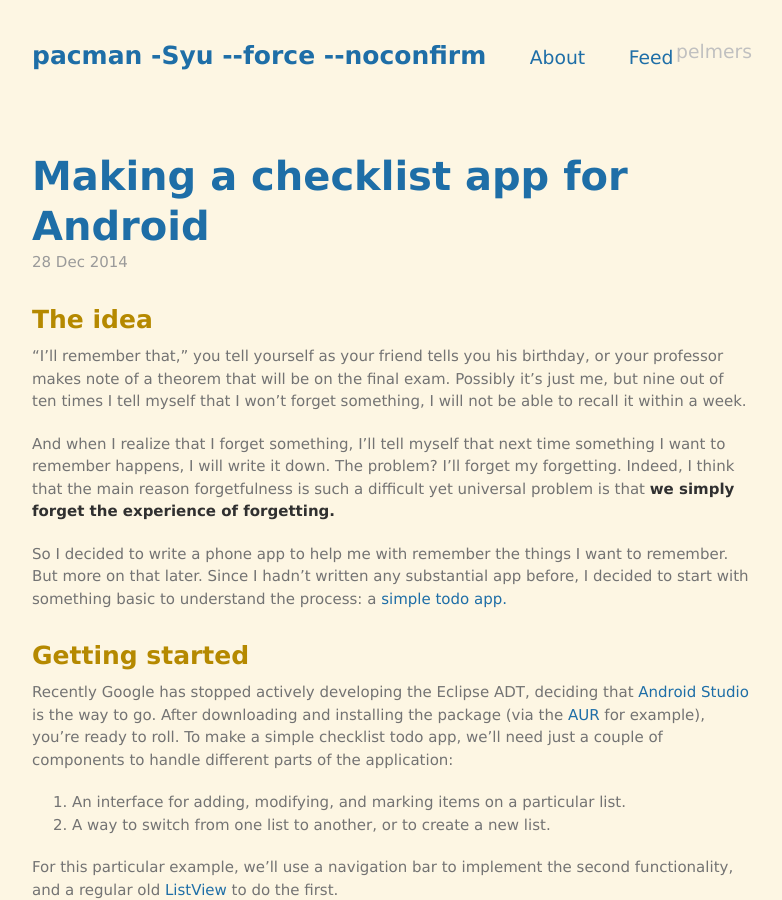
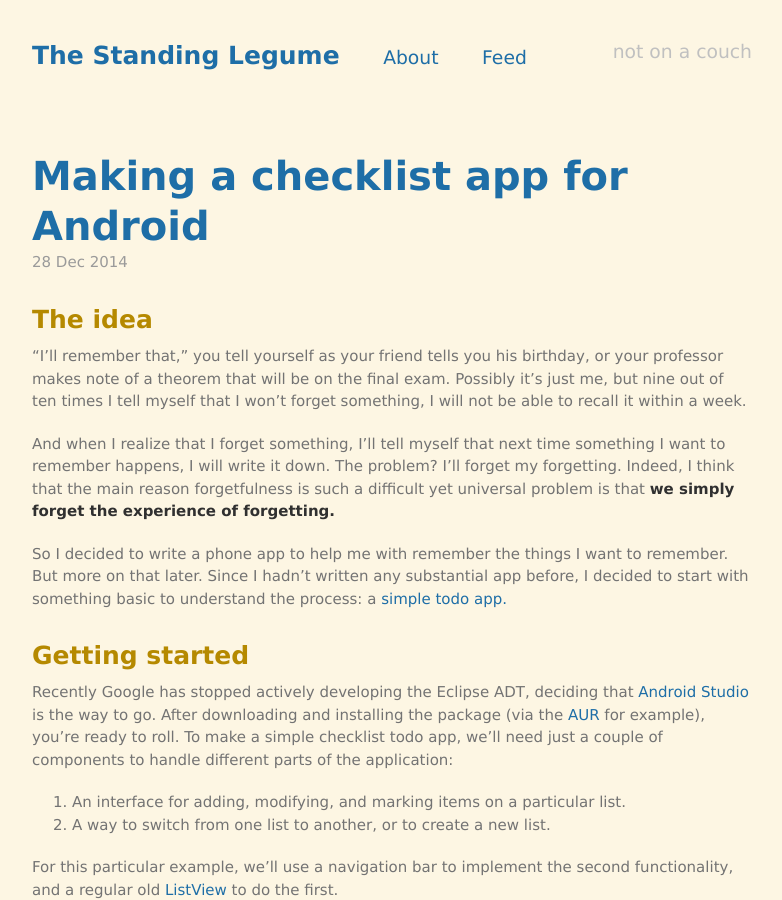
Before and after one commit to pelmers/pelmers.github.io, a Jekyll site: the page built from index.html, in a window 1280 px wide and 900 px high. Shown: the whole window, without its empty margins (248-1030 px from the left). Built offline with Jekyll 4.4.1, drawn with Linux system fonts in a browser that asks for light colours; the list of posts is cut into pages by our own code.

Commit message:
change title

```diff
--- a/_config.yml
+++ b/_config.yml
@@ -3,8 +3,8 @@ permalink:        pretty
 relative_permalinks: true
 
 # Setup
-title:            pacman -Syu --force --noconfirm
-tagline:          pelmers
+title:            The Standing Legume
+tagline:          not on a couch
 url:              http://blog.pelmers.com
 paginate:         1
 baseurl:          /
```
